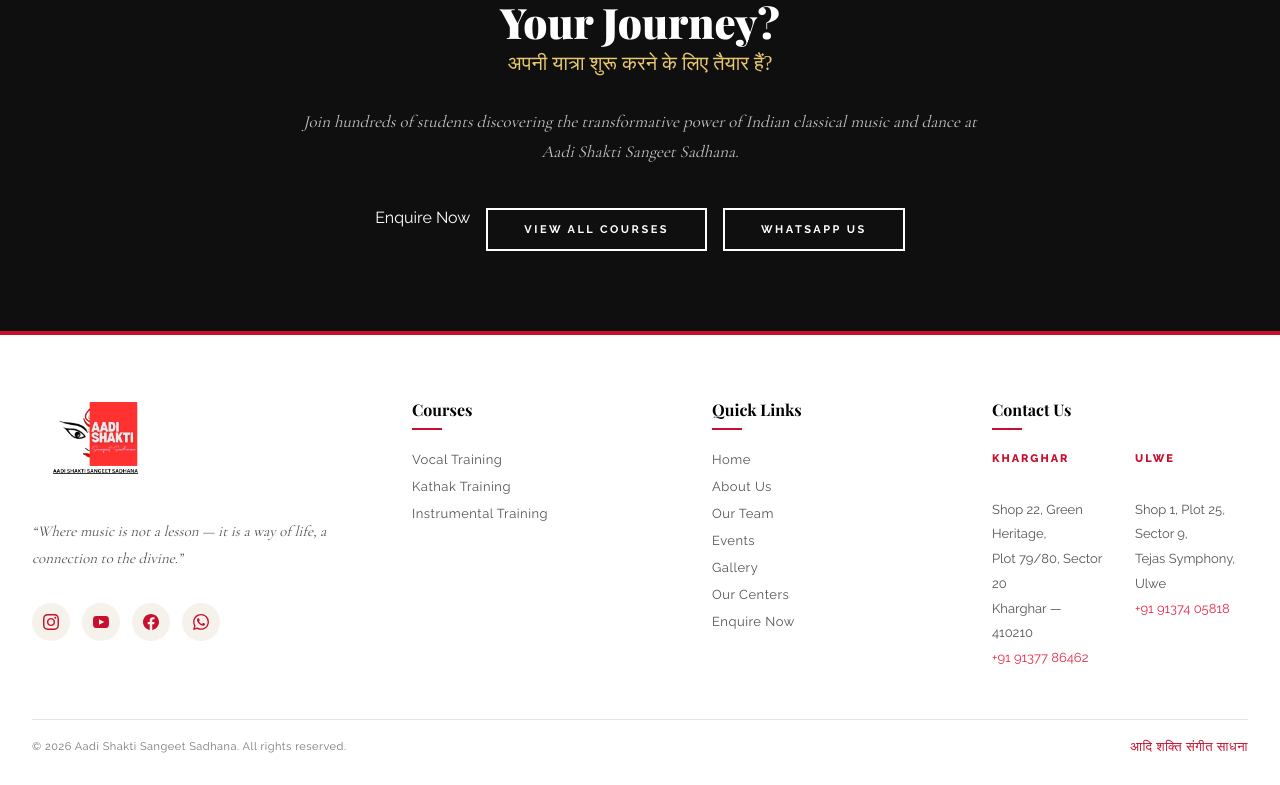
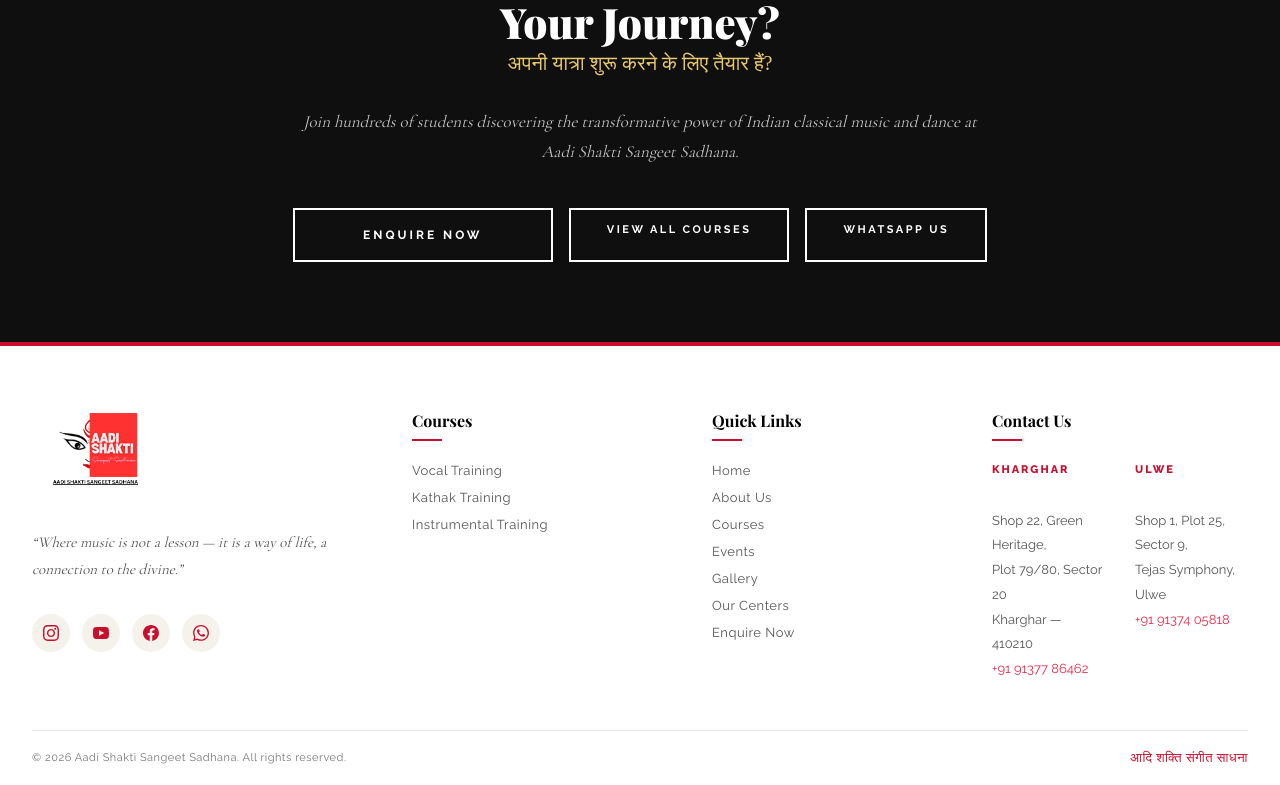
Before and after one commit to devroarstudios/Aadi-Shakti-Sangeet-Sadhana, a Next.js app: page /about in a window 1280 px wide. Shown: the part 5908-6693 px from the top of the page. Built offline with nearby package versions, Linux system fonts and the light colour scheme; a web font is replaced by a local one.

Commit message:
Update button styles and navigation links

```diff
--- a/src/components/about/enquire.tsx
+++ b/src/components/about/enquire.tsx
@@ -25,7 +25,7 @@
 
         <div className="enquire-buttons">
 
-          <Link href="/contact" className="btn-learn">
+          <Link href="/contact" className="enquire-btn-dark">
   Enquire Now
 </Link>
 
--- a/src/components/layout/Footer.tsx
+++ b/src/components/layout/Footer.tsx
@@ -64,9 +64,9 @@
         <div className="footer-col">
           <h4>Courses</h4>
           <ul>
-            <li><Link href="#courses">Vocal Training</Link></li>
-            <li><Link href="#courses">Kathak Training</Link></li>
-            <li><Link href="#courses">Instrumental Training</Link></li>
+            <li><Link href="/courses/vocal-training">Vocal Training</Link></li>
+            <li><Link href="/courses/kathak-training">Kathak Training</Link></li>
+            <li><Link href="/courses/instrumental-training">Instrumental Training</Link></li>
 
           </ul>
         </div>
@@ -75,12 +75,12 @@
         <div className="footer-col">
           <h4>Quick Links</h4>
           <ul>
-            <li><Link href="#home">Home</Link></li>
-            <li><Link href="#about">About Us</Link></li>
-            <li><Link href="#team">Our Team</Link></li>
-            <li><Link href="#events">Events</Link></li>
-            <li><Link href="#gallery">Gallery</Link></li>
-            <li><Link href="#centers">Our Centers</Link></li>
+            <li><Link href="/home">Home</Link></li>
+            <li><Link href="/about">About Us</Link></li>
+            <li><Link href="/courses">Courses</Link></li>
+            <li><Link href="/events">Events</Link></li>
+            <li><Link href="/gallery">Gallery</Link></li>
+            <li><Link href="/centers">Our Centers</Link></li>
             <li><Link href="/contact">Enquire Now</Link></li>
           </ul>
         </div>
--- a/src/data/gallery1.ts
+++ b/src/data/gallery1.ts
@@ -6,12 +6,12 @@
 
 export const galleryImages: GalleryImage[] = [
   {
-    image: "https://res.cloudinary.com/dcaiszxcb/image/upload/v1783337278/Tapasyaa_logo_trans_soberx.png",
+    image: "https://res.cloudinary.com/dcaiszxcb/image/upload/v1783791463/DSC02576_ku99td.jpg",
     category: "annual",
     alt: "Annual function performance — students on stage",
   },
   {
-    image: "https://res.cloudinary.com/dcaiszxcb/image/upload/v1783336778/naad_al3gks.png",
+    image: "https://res.cloudinary.com/dcaiszxcb/image/upload/v1783791463/DSC02724_zbr2fj.jpg",
     category: "annual",
     alt: "Annual showcase — classical dance presentation",
   },
--- a/src/styles/ContactInfo.css
+++ b/src/styles/ContactInfo.css
@@ -186,7 +186,7 @@
 }
 
 .contact-address {
-  font-family: "Cormorant Garamond", serif;
+  font-family: "Raleway", serif;
   font-size: 16px;
   line-height: 1.9;
 
--- a/src/styles/about.css
+++ b/src/styles/about.css
@@ -48,3 +48,31 @@
     font-size: 42px;
   }
 }
+
+.enquire-btn-dark{
+    display:inline-flex;
+    align-items:center;
+    justify-content:center;
+
+    min-width:260px;
+    height:54px;
+
+    border:2px solid #fff;
+    background:transparent;
+    color:#fff;
+
+    text-decoration:none;
+    text-transform:uppercase;
+    letter-spacing:3px;
+    font-size:12px;
+    font-weight:700;
+    font-family:"Raleway", sans-serif;
+
+    transition:all .3s ease;
+    cursor:pointer;
+}
+
+.enquire-btn-dark:hover{
+    background:#fff;
+    color:#111;
+}
--- a/src/styles/hero-slider.css
+++ b/src/styles/hero-slider.css
@@ -114,8 +114,8 @@
 }
 .btn-learn {
   display: inline-block;
-  border:1px solid #fff;
-  color: #ffffff;
+  border:1px solid #000000;
+  color: #000000;
   padding:14px 38px;
   font-size: 12px;
   font-weight: 700;
```
Also changed, not shown: src/components/centers/Partner.tsx (+6 -3 lines), src/components/contact/ContactInfo.tsx (+6 -10 lines), src/components/home/Story.tsx (+7 -6 lines), src/styles/centers.css (+17 -0 lines).
